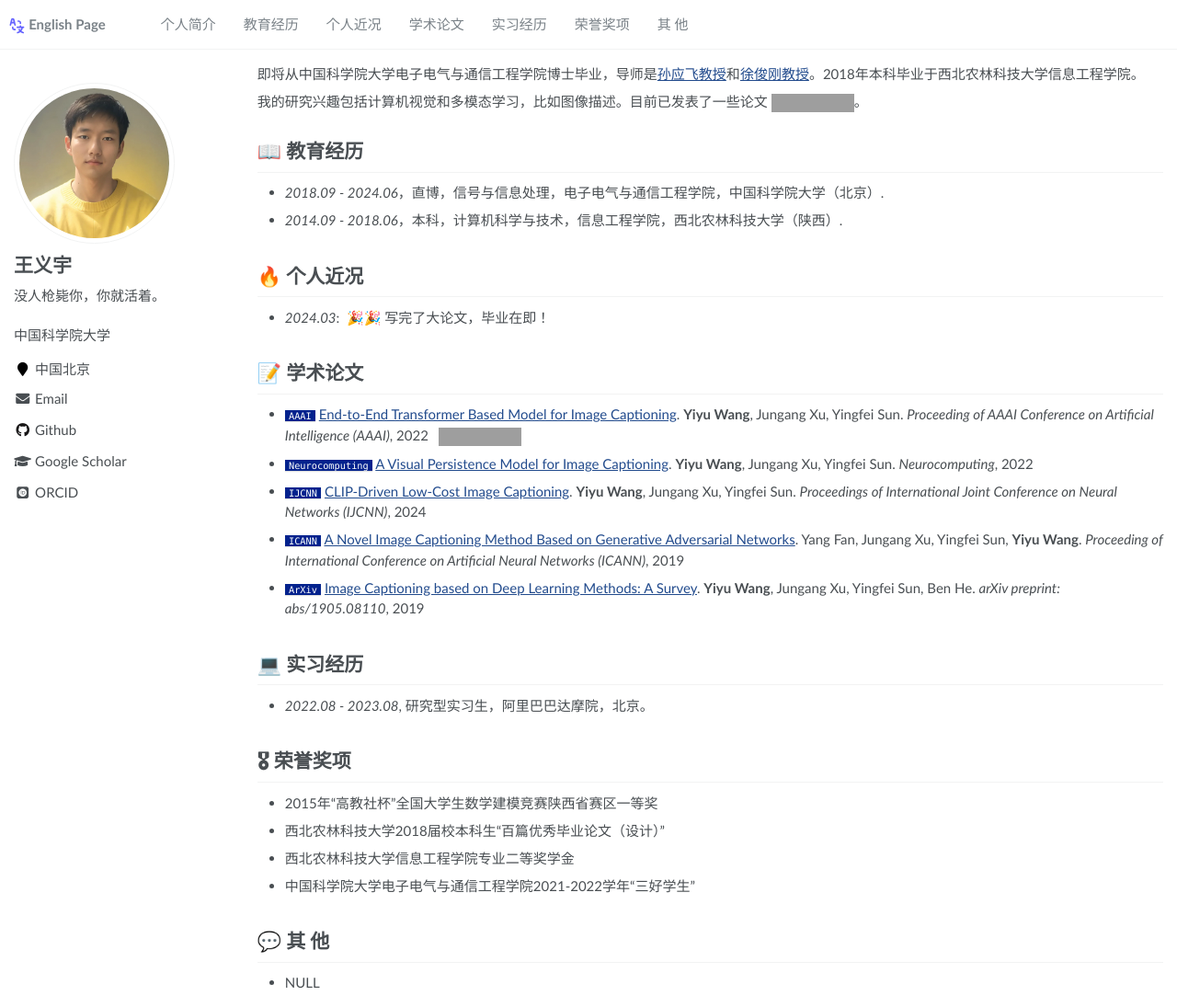
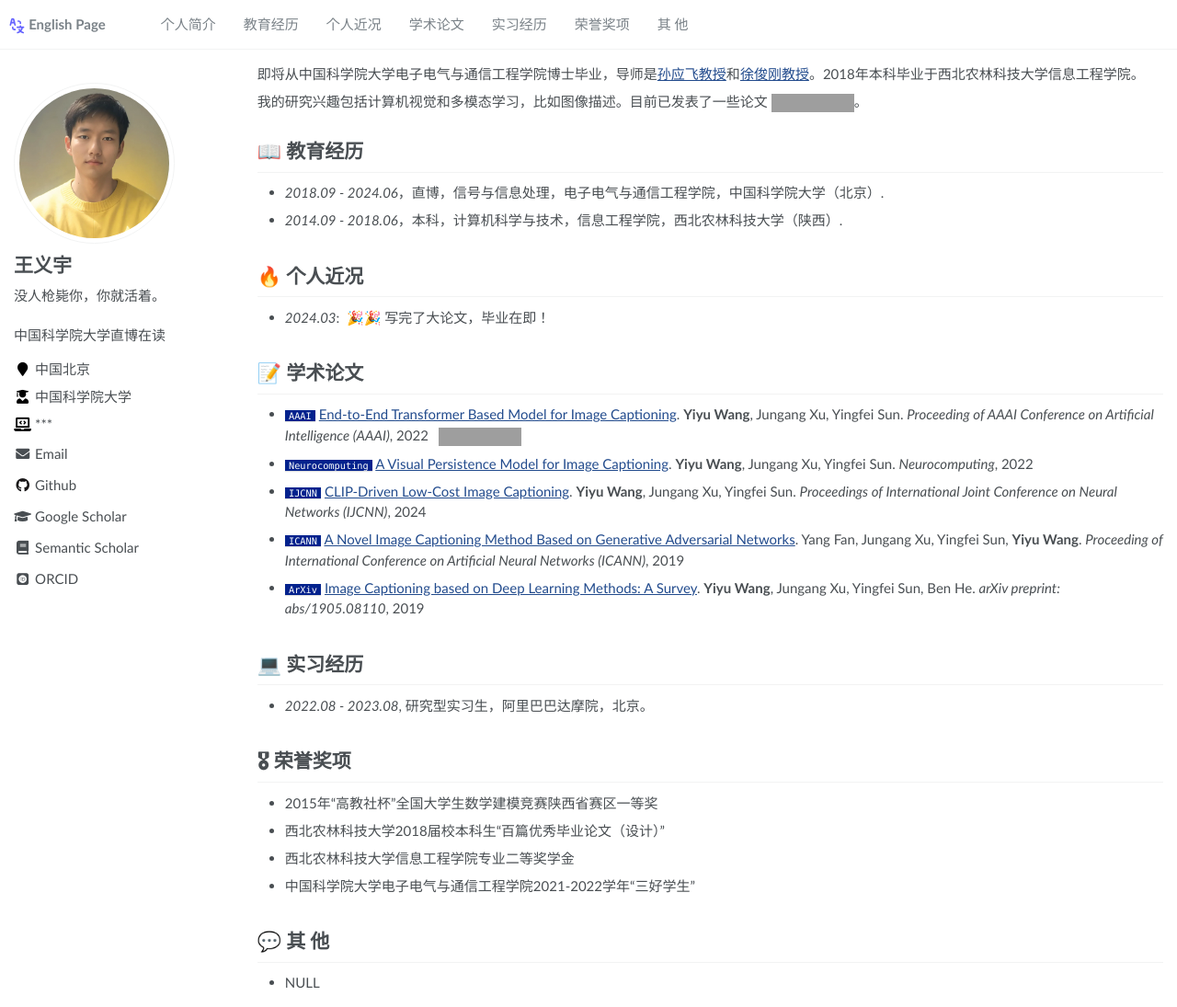
Before and after one commit to curya-wangyiyu/about_cn, a Jekyll site: the page built from _pages/about.md, in a window 1280 px wide and 1095 px high. Shown: the whole window at 92% size. Built offline with Jekyll 4.4.1, drawn with Linux system fonts in a browser that asks for light colours; some web fonts are replaced; grey boxes are pictures that could not be loaded.

Commit message:
add some infos

```diff
--- a/_config.yml
+++ b/_config.yml
@@ -7,7 +7,7 @@
 
 # Site Settings
 title                    : "王义宇"
-description              : "中国科学院大学"
+description              : "中国科学院大学直博在读"
 repository               : "curya-wangyiyu/curya-wangyiyu.github.io"
 google_scholar_stats_use_cdn : true
 
@@ -25,9 +25,11 @@ author:
   avatar           : "/images/android-chrome-512x512.png"
   bio              : "没人枪毙你，你就活着。"
   location         : "中国北京"
-  employer         :
+  institution      : "中国科学院大学"
+  employer         : "***"
   pubmed           :
   googlescholar    : "https://scholar.google.com/citations?user=mDtSmsEAAAAJ"
+  semanticscholar  : "https://www.semanticscholar.org/author/Yiyu-Wang/2107946245"
   email            : "wangyiyu18@mails.ucas.ac.cn"
   researchgate     :  # e.g., "https://www.researchgate.net/profile/yourprofile"
   uri              :
--- a/_includes/author-profile.html
+++ b/_includes/author-profile.html
@@ -22,8 +22,11 @@
       {% if author.location %}
         <li><i class="fa fa-fw fa-map-marker" aria-hidden="true"></i> {{ author.location }}</li>
       {% endif %}
+      {% if author.institution %}
+        <li><i class="fa fa-fw fa-user-graduate" aria-hidden="true"></i> {{ author.institution }}</li>
+      {% endif %}
       {% if author.employer %}
-        <li><i class="fa fa-fw fa-map-marker" aria-hidden="true"></i> {{ author.employer }}</li>
+        <li><i class="fa fa-fw fa-laptop-code" aria-hidden="true"></i> {{ author.employer }}</li>
       {% endif %}
       {% if author.uri %}
         <li><a href="{{ author.uri }}"><i class="fas fa-fw fa-link" aria-hidden="true"></i> Website</a></li>
@@ -105,6 +108,9 @@
       {% endif %}
       {% if author.googlescholar %}
         <li><a href="{{ author.googlescholar }}"><i class="fas fa-fw fa-graduation-cap"></i> Google Scholar</a></li>
+      {% endif %}
+      {% if author.semanticscholar %}
+        <li><a href="{{ author.semanticscholar }}"><i class="fas fa-fw fa-book"></i> Semantic Scholar</a></li>
       {% endif %}
       {% if author.pubmed %}
         <li><a href="{{ author.pubmed }}"><i class="ai ai-pubmed-square ai-fw"></i> PubMed</a></li>
```
